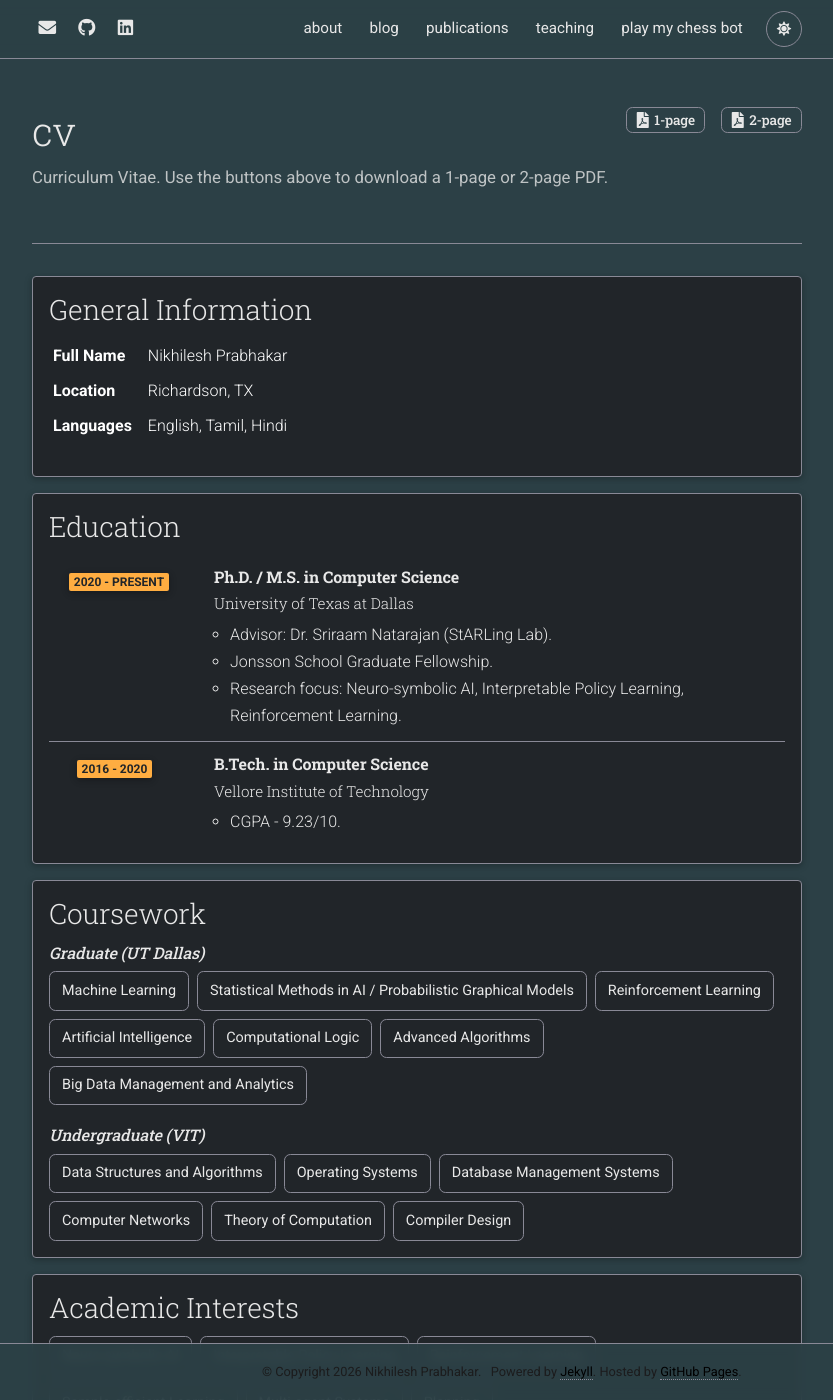
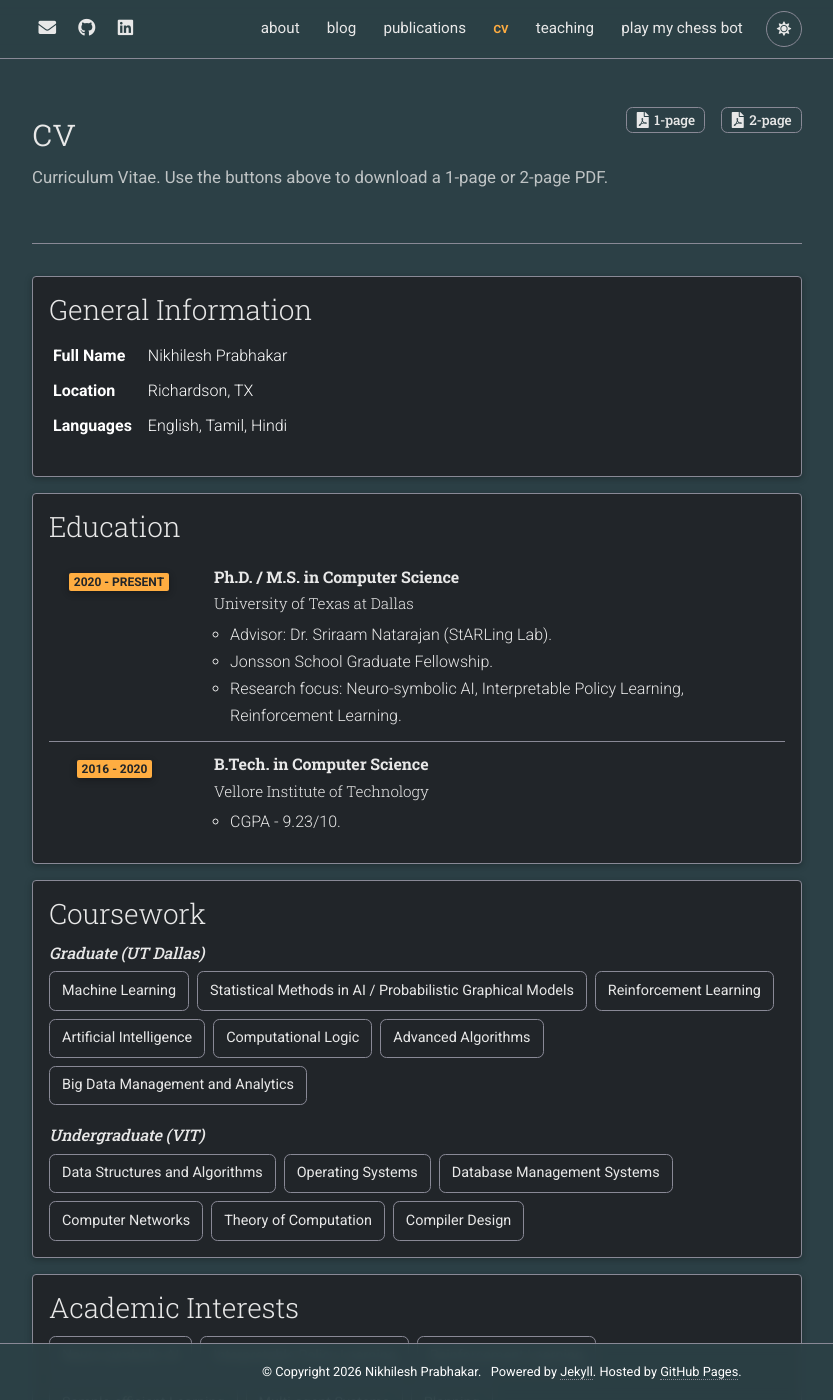
Before and after one commit to nikhileshp/nikhileshp.github.io, a Jekyll site: the page built from _pages/cv.md, in a window 1280 px wide and 1400 px high. Shown: the whole window, without its empty margins (223-1056 px from the left). Built offline with Jekyll 4.4.1, drawn with Linux system fonts in a browser that asks for light colours; comment, search, counter and statistics services are not loaded; a style sheet for code colours, icons or effects is not loaded.

Commit message:
Surface CV in nav; fix dark-mode footer text contrast
- Footer text and links now render in white on dark mode (was dark text
  on light-cyan bg, unreadable). Switched dark-mode --global-footer-bg
  to the dark navy bg-color for cohesion, --global-footer-text and
  --global-footer-link to #ffffff.
- _pages/cv.md: nav: true, nav_order: 3 -> CV now appears in the top
  nav between publications and teaching.

Co-Authored-By: Claude Opus 4.7 (1M context) <noreply@anthropic.com>

```diff
--- a/_sass/_themes.scss
+++ b/_sass/_themes.scss
@@ -58,9 +58,9 @@ html[data-theme='dark'] {
   --global-theme-color: #{$orange-color};
   --global-hover-color: #{$light-orange-color};
   --global-hover-text-color: #{$white-color};
-  --global-footer-bg-color: #{$light-cyan-color};
-  --global-footer-text-color: #{$grey-color-dark};
-  --global-footer-link-color: #{$black-color};
+  --global-footer-bg-color: #{$blue-color-dark};
+  --global-footer-text-color: #{$white-color};
+  --global-footer-link-color: #{$white-color};
   --global-distill-app-color: #{$grey-color-light};
   --global-divider-color: #898996;
   --global-card-bg-color: #{$grey-900};
```
Also changed, not shown: _pages/cv.md (+2 -2 lines).
